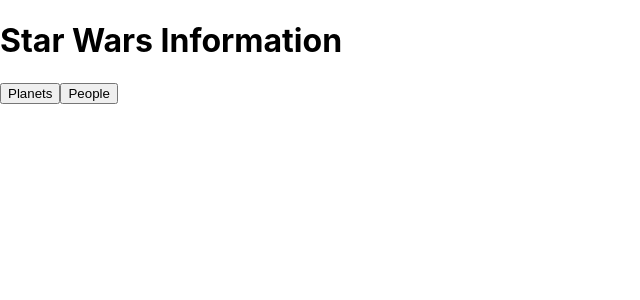
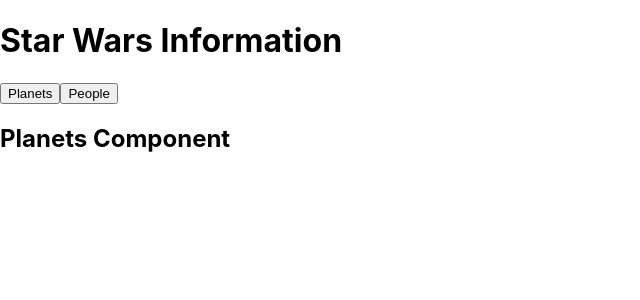
Before and after one commit to JuniorDugue/react_query_starwars_app, a React (Create React App) app: page / in a window 1280 px wide. Shown: the top 300 px of the page, without its empty margins (0-640 px from the left). Built offline with nearby package versions, Linux system fonts and the light colour scheme.

Commit message:
added functionality to the buttons by passing props, each button now links to their respective components

```diff
--- a/src/App.js
+++ b/src/App.js
@@ -1,14 +1,16 @@
-import React from 'react';
-import NavBar from './components/NavBar';
+import React, { useState } from "react";
+import NavBar from "./components/NavBar";
+import People from "./components/People";
+import Planets from "./components/Planets";
 
 function App() {
+  const [page, setPage] = useState("planets");
+
   return (
     <div className="App">
-    <h1>Star Wars Information</h1>
-    <NavBar/>
-    <div className="content">
-
-    </div>
+      <h1>Star Wars Information</h1>
+      <NavBar setPage={setPage}/>
+      <div className="content">{page === "planets" ? <Planets /> : <People />}</div>
     </div>
   );
 }
--- a/src/components/NavBar.js
+++ b/src/components/NavBar.js
@@ -1,12 +1,12 @@
-import React, { useState, useEffect } from "react"
+import React, { useState, useEffect } from "react";
 
-function NavBar() {
+function NavBar({ setPage }) {
   return (
     <nav>
-      <button>Planets</button>
-      <button>People</button>
+      <button onClick={() => setPage("planets")}>Planets</button>
+      <button onClick={() => setPage("people")}>People</button>
     </nav>
-  )
+  );
 }
 
-export default NavBar
+export default NavBar;
--- a/src/components/People.js
+++ b/src/components/People.js
@@ -8,4 +8,4 @@
   )
 }
 
-export default People<h2>
+export default People;
--- a/src/components/Planets.js
+++ b/src/components/Planets.js
@@ -1,11 +1,11 @@
-import React, { useState, useEffect } from "react"
+import React, { useState, useEffect } from "react";
 
 function Planets() {
   return (
     <>
       <h2>Planets Component</h2>
     </>
-  )
+  );
 }
 
-export default Planets<h2>Planets Component</h2>
+export default Planets;
```
Also changed, not shown: 1 other file (tests, documents, lock files or other folders).
